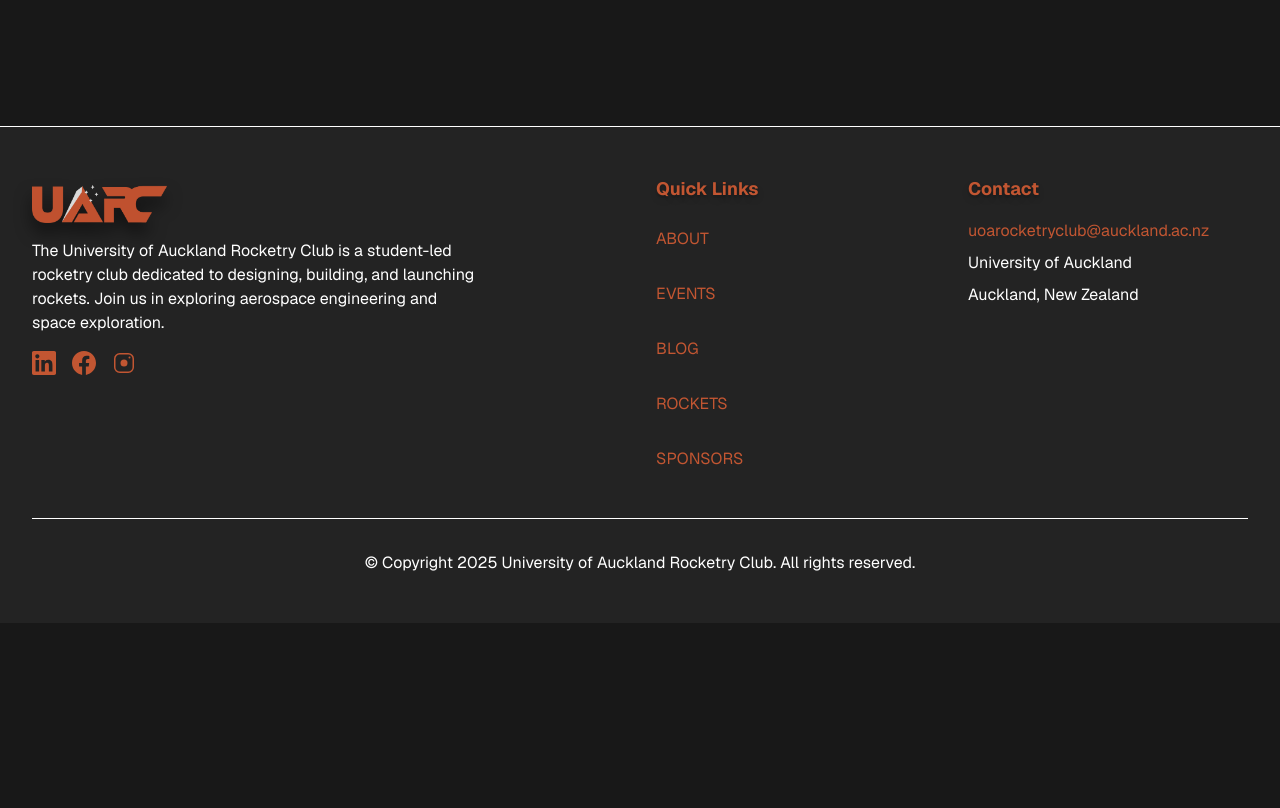
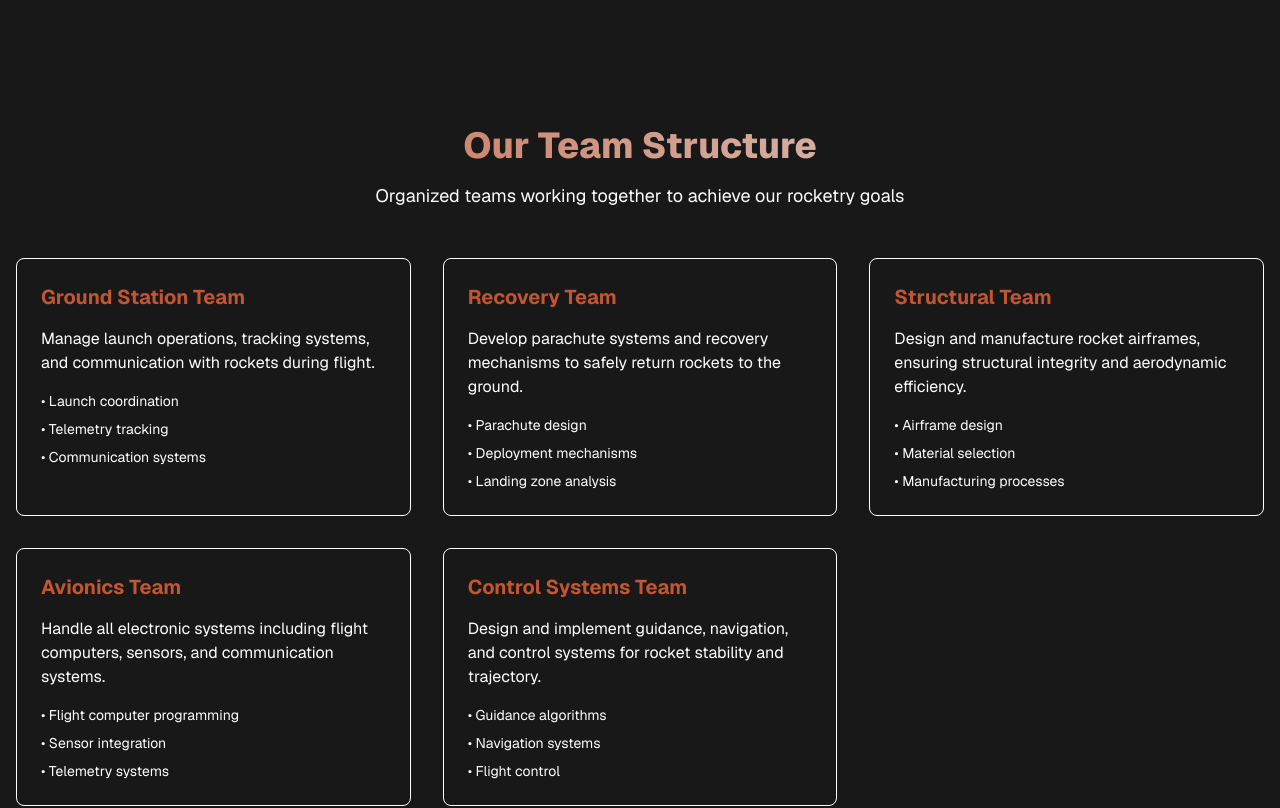
Before and after one commit to UoARocketry/rocketry_website, a Next.js app: page /about in a window 1280 px wide. Shown: the part 1964-2772 px from the top of the page. Before the commit the page ends 2587 px from the top, so only its background shows below. Built offline with nearby package versions, Linux system fonts and the light colour scheme; no server answers.

Commit message:
Finished team structure section on about page

```diff
--- a/app/about/page.tsx
+++ b/app/about/page.tsx
@@ -144,6 +144,75 @@ export default async function AboutPage() {
           </div>
         </div>
       </section>
+
+      {/* Team Structure Section */}
+      <section className="py-16 px-4 bg-background">
+        <div className="max-w-7xl mx-auto">
+          <div className="text-center mb-12">
+            <h2 className="text-4xl font-extrabold mb-4">Our Team Structure</h2>
+            <p className="text-lg text-text-secondary max-w-2xl mx-auto">
+              Organized teams working together to achieve our rocketry goals
+            </p>
+          </div>
+          <div className="grid grid-cols-1 md:grid-cols-2 lg:grid-cols-3 gap-8">
+            <div className="bg-surface rounded-lg p-6 border border-accent">
+              <h3 className="text-xl font-bold text-primary mb-4">Ground Station Team</h3>
+              <p className="text-text-secondary mb-4">
+                Manage launch operations, tracking systems, and communication with rockets during flight.
+              </p>
+              <ul className="text-text-secondary text-sm space-y-2">
+                <li>• Launch coordination</li>
+                <li>• Telemetry tracking</li>
+                <li>• Communication systems</li>
+              </ul>
+            </div>
+            <div className="bg-surface rounded-lg p-6 border border-accent">
+              <h3 className="text-xl font-bold text-primary mb-4">Recovery Team</h3>
+              <p className="text-text-secondary mb-4">
+                Develop parachute systems and recovery mechanisms to safely return rockets to the ground.
+              </p>
+              <ul className="text-text-secondary text-sm space-y-2">
+                <li>• Parachute design</li>
+                <li>• Deployment mechanisms</li>
+                <li>• Landing zone analysis</li>
+              </ul>
+            </div>
+            <div className="bg-surface rounded-lg p-6 border border-accent">
+              <h3 className="text-xl font-bold text-primary mb-4">Structural Team</h3>
+              <p className="text-text-secondary mb-4">
+                Design and manufacture rocket airframes, ensuring structural integrity and aerodynamic efficiency.
+              </p>
+              <ul className="text-text-secondary text-sm space-y-2">
+                <li>• Airframe design</li>
+                <li>• Material selection</li>
+                <li>• Manufacturing processes</li>
+              </ul>
+            </div>
+            <div className="bg-surface rounded-lg p-6 border border-accent">
+              <h3 className="text-xl font-bold text-primary mb-4">Avionics Team</h3>
+              <p className="text-text-secondary mb-4">
+                Handle all electronic systems including flight computers, sensors, and communication systems.
+              </p>
+              <ul className="text-text-secondary text-sm space-y-2">
+                <li>• Flight computer programming</li>
+                <li>• Sensor integration</li>
+                <li>• Telemetry systems</li>
+              </ul>
+            </div>
+            <div className="bg-surface rounded-lg p-6 border border-accent">
+              <h3 className="text-xl font-bold text-primary mb-4">Control Systems Team</h3>
+              <p className="text-text-secondary mb-4">
+                Design and implement guidance, navigation, and control systems for rocket stability and trajectory.
+              </p>
+              <ul className="text-text-secondary text-sm space-y-2">
+                <li>• Guidance algorithms</li>
+                <li>• Navigation systems</li>
+                <li>• Flight control</li>
+              </ul>
+            </div>
+          </div>
+        </div>
+      </section>
     </main>
   );
 }
```
